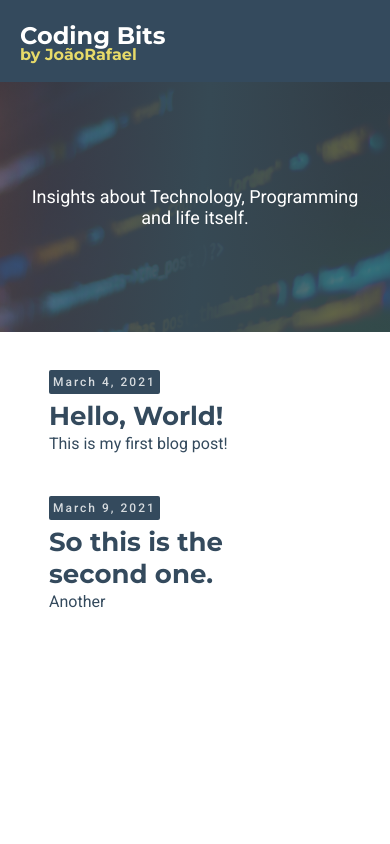
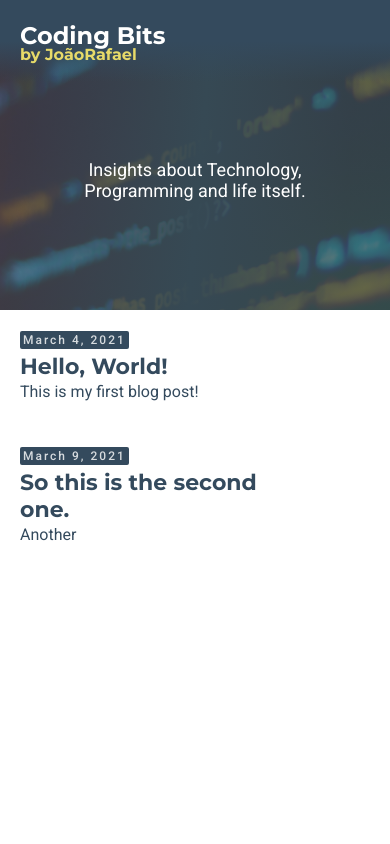
Before and after one commit to joao-rafael/blog, a Next.js app: page / in a window 390 px wide. Shown: the top 844 px of the page. Built offline with nearby package versions, Linux system fonts and the light colour scheme.

Commit message:
feat(layout): update

```diff
--- a/styles/Card.module.scss
+++ b/styles/Card.module.scss
@@ -8,6 +8,7 @@
     background-color: transparent;
     margin-bottom: 25px;
     transition: .2s ease;
+    position: relative;
 
     .date {
         font-family: $roboto;
@@ -77,4 +78,33 @@
         }
     }
 
+    @media screen and (max-width: 600px) {
+        .date {
+            font-family: $roboto;
+            letter-spacing: 2px;
+            font-size: 12px;
+            color: rgba($color10, 0.8);
+            background-color: $color20;
+            padding: 2px 3px;
+            font-weight: 500;
+            border-radius: 2px;
+        }
+
+        .title {
+            margin: 5px 0px 2px 0px;
+            font-family: $montserrat;
+            font-weight: bold;
+            font-size: 22px;
+            color: $color20;
+            margin-right: 60px;
+        }
+
+        .text {
+            margin-top: 0px;
+            margin-bottom: 0px;
+            font-family: $roboto;
+            color: $color20;
+        }
+    }
+
 }
--- a/styles/Header.module.scss
+++ b/styles/Header.module.scss
@@ -50,7 +50,11 @@
     }
 
     @media (max-width: 600px) {
-        background-color: $color20;
+        background: linear-gradient(180deg, #344A5D 50%, rgba(23, 41, 56, 0.0) 100%);
+        z-index: 5;
+        position: absolute;
+        width: 100%;
+        top: 0;
         padding: 5px 20px;
 
         .brand {
--- a/styles/Layout.module.scss
+++ b/styles/Layout.module.scss
@@ -62,6 +62,7 @@
 
     @media screen and (max-width: 600px) {
         border-radius: 0px;
+        height: 310px;
 
         .content {
             padding: 10px 20px;
@@ -72,6 +73,9 @@
             }
 
             .sub {
+                margin-top: 50px;
+                margin-left: 30px;
+                margin-right: 30px;
                 text-align: center;
                 font-size: 18px;
                 font-weight: 400;
@@ -153,6 +157,12 @@
     margin-top: 30px;
     width: 80%;
     max-width: 700px;
+
+    @media screen and (max-width: 600px) {
+        margin-top: 10px;
+        width: 100%;
+        padding: 0px 10px;
+    }
 }
 
 .code {
@@ -164,14 +174,6 @@
         Bitstream Vera Sans Mono, Courier New, monospace;
 }
 
-.grid {
-    display: flex;
-    align-items: center;
-    justify-content: center;
-    flex-wrap: wrap;
-    max-width: 800px;
-    margin-top: 3rem;
-}
 
 @media (max-width: 600px) {
     .grid {
--- a/styles/Post.module.scss
+++ b/styles/Post.module.scss
@@ -14,6 +14,7 @@
         font-weight: 400;
         color: $color20;
         width: 70%;
+        max-width: 700px;
         line-height: 140%;
 
         img {
@@ -56,6 +57,39 @@
         font-size: 38px;
         color: $color20;
     }
+
+    @media screen and (max-width: 600px) {
+        margin: 0px 20px;
+        p {
+            width: 100%;
+        }
+        h1 {
+            margin-top: 0px;
+            text-align: left!important;
+            font-size: 26px;
+            margin-right: auto;
+        }
+        pre {
+            width: 100%;
+            padding: 20px 10px 20px 10px;
+        }
+        img {
+            position: absolute;
+            left: 0;
+            border-radius: 0px;
+            max-height: 400px;
+            width: 100%;
+            object-fit: cover;
+            object-position: center;
+
+            &:first-of-type {
+                right: 0;
+                height: 370px;
+                width: 100vh;
+                margin-top: 0px;
+            }
+        }
+    }
 }
 
 .link {
```
